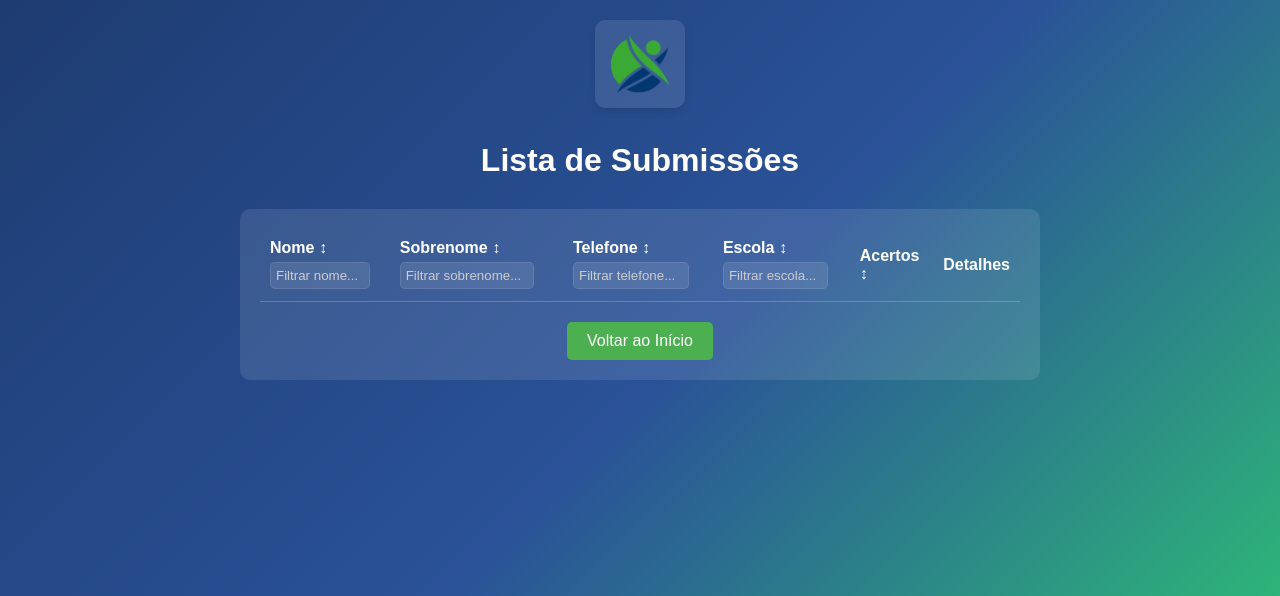
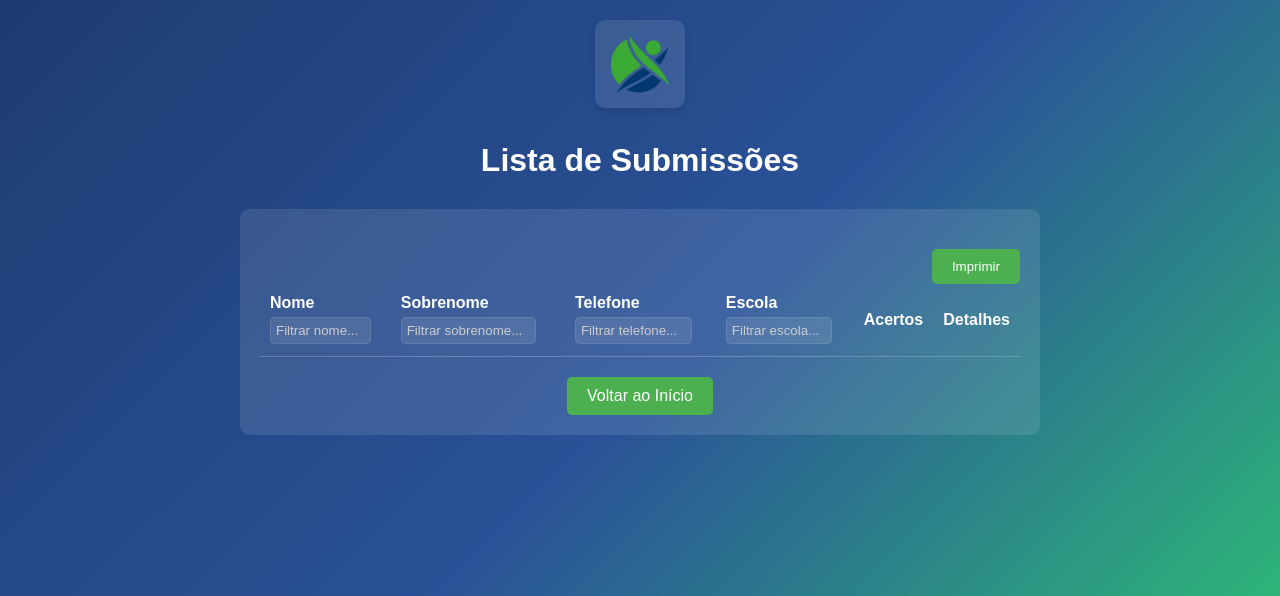
Before and after one commit to Thiagogcf/AppUnoesc, a Flask app: page /list in a window 1280 px wide. Shown: the top 596 px of the page. Run offline with Flask 3, Linux system fonts and the light colour scheme; the visitor is signed in with stand-in values (Sample User, id 1); lists and menus that the app fills with data are empty.

Commit message:
Adicionado botão imprimir e corrigido mask do telefone. Corrigido bug que trava o csv

```diff
--- a/templates/list.html
+++ b/templates/list.html
@@ -13,15 +13,18 @@
             padding: 0;
             min-height: 100vh;
         }
+
         .container {
             max-width: 800px;
             margin: 0 auto;
             padding: 20px;
         }
+
         .logo-container {
             text-align: center;
             margin-bottom: 30px;
         }
+
         .logo {
             max-width: 60px;
             height: auto;
@@ -30,32 +33,39 @@
             border-radius: 10px;
             box-shadow: 0 4px 6px rgba(0, 0, 0, 0.1);
         }
+
         h1 {
             text-align: center;
             margin-bottom: 30px;
         }
+
         .content-box {
             background-color: rgba(255, 255, 255, 0.1);
             border-radius: 10px;
             padding: 20px;
             margin-bottom: 20px;
         }
+
         table {
             width: 100%;
             border-collapse: collapse;
         }
+
         th, td {
             padding: 10px;
             text-align: left;
             border-bottom: 1px solid rgba(255, 255, 255, 0.2);
         }
+
         th {
             font-weight: bold;
             cursor: pointer;
         }
+
         th:hover {
             background-color: rgba(255, 255, 255, 0.1);
         }
+
         .button {
             display: inline-block;
             padding: 10px 20px;
@@ -66,9 +76,11 @@
             transition: background-color 0.3s;
             margin-top: 20px;
         }
+
         .button:hover {
             background-color: #45a049;
         }
+
         .modal {
             display: none;
             position: fixed;
@@ -78,8 +90,9 @@
             width: 100%;
             height: 100%;
             overflow: auto;
-            background-color: rgba(0,0,0,0.4);
+            background-color: rgba(0, 0, 0, 0.4);
         }
+
         .modal-content {
             background-color: #fefefe;
             margin: 15% auto;
@@ -90,6 +103,7 @@
             border-radius: 10px;
             color: #333;
         }
+
         .close {
             color: #aaa;
             float: right;
@@ -97,12 +111,14 @@
             font-weight: bold;
             cursor: pointer;
         }
+
         .close:hover,
         .close:focus {
             color: #000;
             text-decoration: none;
             cursor: pointer;
         }
+
         .botao-modal {
             padding: 5px 10px;
             background-color: #4CAF50;
@@ -112,9 +128,11 @@
             cursor: pointer;
             transition: background-color 0.3s;
         }
+
         .botao-modal:hover {
             background-color: #45a049;
         }
+
         .filter-input {
             width: 80%;
             padding: 5px;
@@ -126,9 +144,38 @@
             color: #ffffff;
 
         }
+
         ::placeholder {
             color: #ccc;
         }
+
+        .filter-input {
+            width: 80%;
+            padding: 5px;
+            margin-top: 5px;
+            margin-bottom: 2px;
+            border-radius: 5px;
+            border: 1px solid rgba(255, 255, 255, 0.1);
+            background-color: rgba(255, 255, 255, 0.1);
+            color: #ffffff;
+        }
+
+        @media print {
+            .filter-input, .button, .botao-modal {
+                display: none;
+            }
+            body {
+                background: none;
+                color: #000;
+            }
+            .content-box {
+                background: none;
+            }
+            th, td {
+                border-bottom: 1px solid #000;
+            }
+        }
+
     </style>
 </head>
 <body>
@@ -140,14 +187,31 @@
     <h1>Lista de Submissões</h1>
 
     <div class="content-box">
+    <div>
+        <button class="button" style="float: right; box-shadow: 0 0; border: none" onclick="window.print()">
+            Imprimir
+        </button>
+    </div>
         <table id="submissionsTable">
         <thead>
         <tr>
-                    <th> <a onclick="sortTable(0)">Nome ↕</a> <input type="text" class="filter-input" onkeyup="filterTable(0)" placeholder="Filtrar nome..."></th>
-                    <th><a onclick="sortTable(1)">Sobrenome ↕</a> <input type="text" class="filter-input" onkeyup="filterTable(1)" placeholder="Filtrar sobrenome..."></th>
-                    <th><a onclick="sortTable(2)">Telefone ↕</a> <input type="text" class="filter-input" onkeyup="filterTable(2)" placeholder="Filtrar telefone..."></th>
-                    <th><a onclick="sortTable(3)">Escola ↕</a> <input type="text" class="filter-input" onkeyup="filterTable(3)" placeholder="Filtrar escola..."></th>
-                    <th onclick="sortTable(4)">Acertos ↕</th>
+            <th>
+                Nome
+                <input type="text" class="filter-input" onkeyup="filterTable(0)" placeholder="Filtrar nome...">
+            </th>
+            <th>
+                Sobrenome
+                <input type="text" class="filter-input" onkeyup="filterTable(1)" placeholder="Filtrar sobrenome...">
+            </th>
+            <th>
+                Telefone
+                <input type="text" class="filter-input" onkeyup="filterTable(2)" placeholder="Filtrar telefone...">
+            </th>
+            <th>
+                Escola
+                <input type="text" class="filter-input" onkeyup="filterTable(3)" placeholder="Filtrar escola...">
+            </th>
+            <th>Acertos</th>
             <th>Detalhes</th>
         </tr>
         </thead>
@@ -160,7 +224,10 @@
                 <td>{{ submission.escola }}</td>
                 <td>{{ submission.total_acertos }}</td>
                 <td>
-                        <button class="botao-modal" onclick="showModal('{{ submission.problema }}', '{{ url_for('uploaded_file', filename=submission.imagem.split('\\')[-1]) }}', '{{ submission.solucao }}')">Ver Detalhes</button>
+                    <button class="botao-modal"
+                            onclick="showModal('{{ submission.problema }}', '{{ url_for('uploaded_file', filename=submission.imagem.split('\\')[-1]) }}', '{{ submission.solucao }}')">
+                        Ver Detalhes
+                    </button>
                 </td>
             </tr>
         {% endfor %}
@@ -190,18 +257,21 @@
         var span = document.getElementsByClassName("close")[0];
 
         function showModal(problem, imageSrc, solution) {
+            console.log(imageSrc);
+            console.log(solution);
+            console.log(problem);
             document.getElementById("modalProblem").textContent = problem;
             document.getElementById("modalImage").src = imageSrc;
             document.getElementById("modalSolution").textContent = solution;
             modal.style.display = "block";
         }
 
-        span.onclick = function() {
+        span.onclick = function () {
             modal.style.display = "none";
         }
 
-        window.onclick = function(event) {
-            if (event.target == modal) {
+        window.onclick = function (event) {
+            if (event.target === modal) {
                 modal.style.display = "none";
             }
         }
@@ -218,12 +288,12 @@
                     shouldSwitch = false;
                     x = rows[i].getElementsByTagName("TD")[n];
                     y = rows[i + 1].getElementsByTagName("TD")[n];
-                    if (dir == "asc") {
+                    if (dir === "asc") {
                         if (x.innerHTML.toLowerCase() > y.innerHTML.toLowerCase()) {
                             shouldSwitch = true;
                             break;
                         }
-                    } else if (dir == "desc") {
+                    } else if (dir === "desc") {
                         if (x.innerHTML.toLowerCase() < y.innerHTML.toLowerCase()) {
                             shouldSwitch = true;
                             break;
@@ -235,7 +305,7 @@
                     switching = true;
                     switchcount++;
                 } else {
-                    if (switchcount == 0 && dir == "asc") {
+                    if (switchcount === 0 && dir === "asc") {
                         dir = "desc";
                         switching = true;
                     }
```
Also changed, not shown: templates/index.html (+15 -3 lines). Lines whose indentation alone changed are shown as unchanged.
